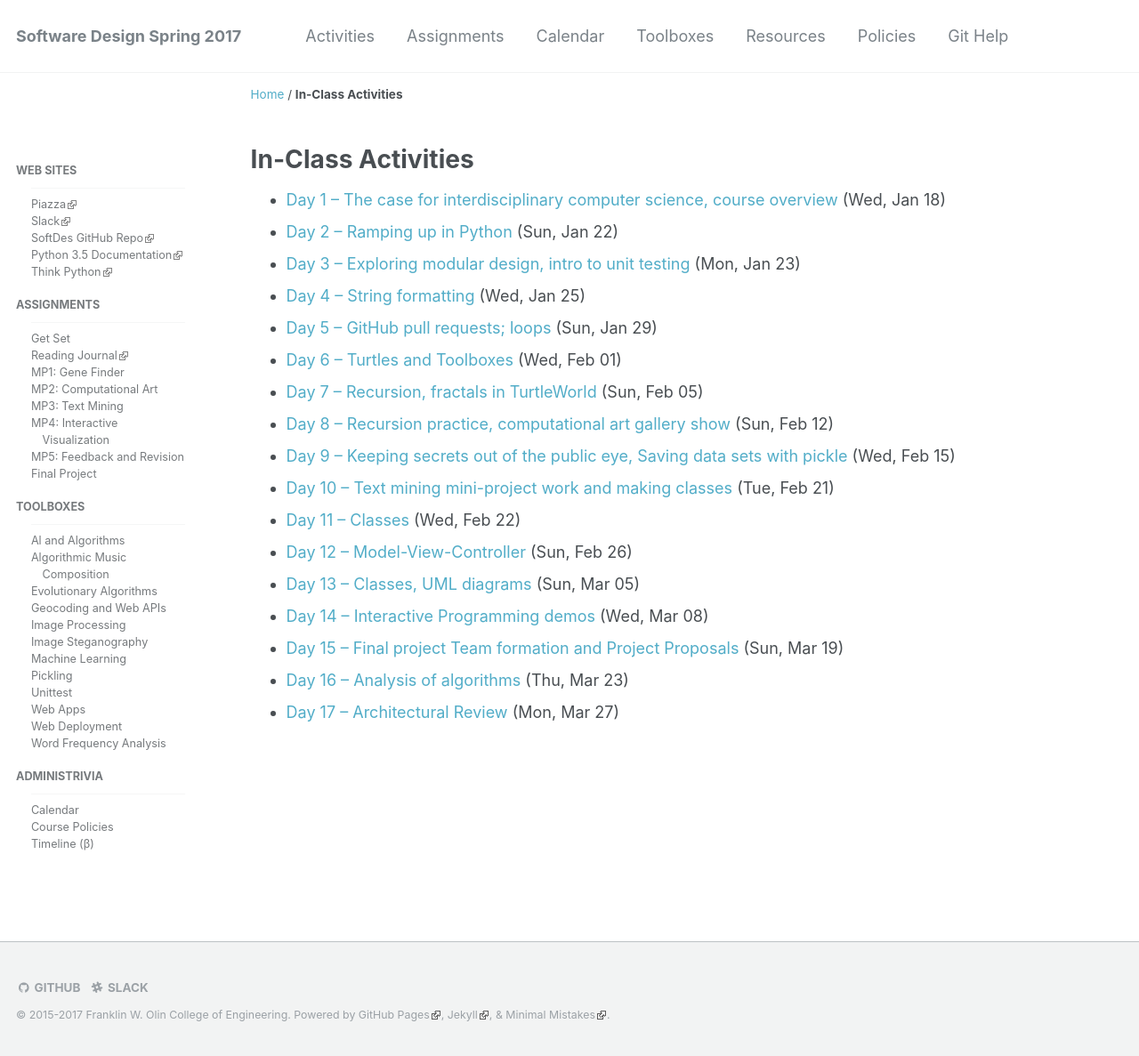
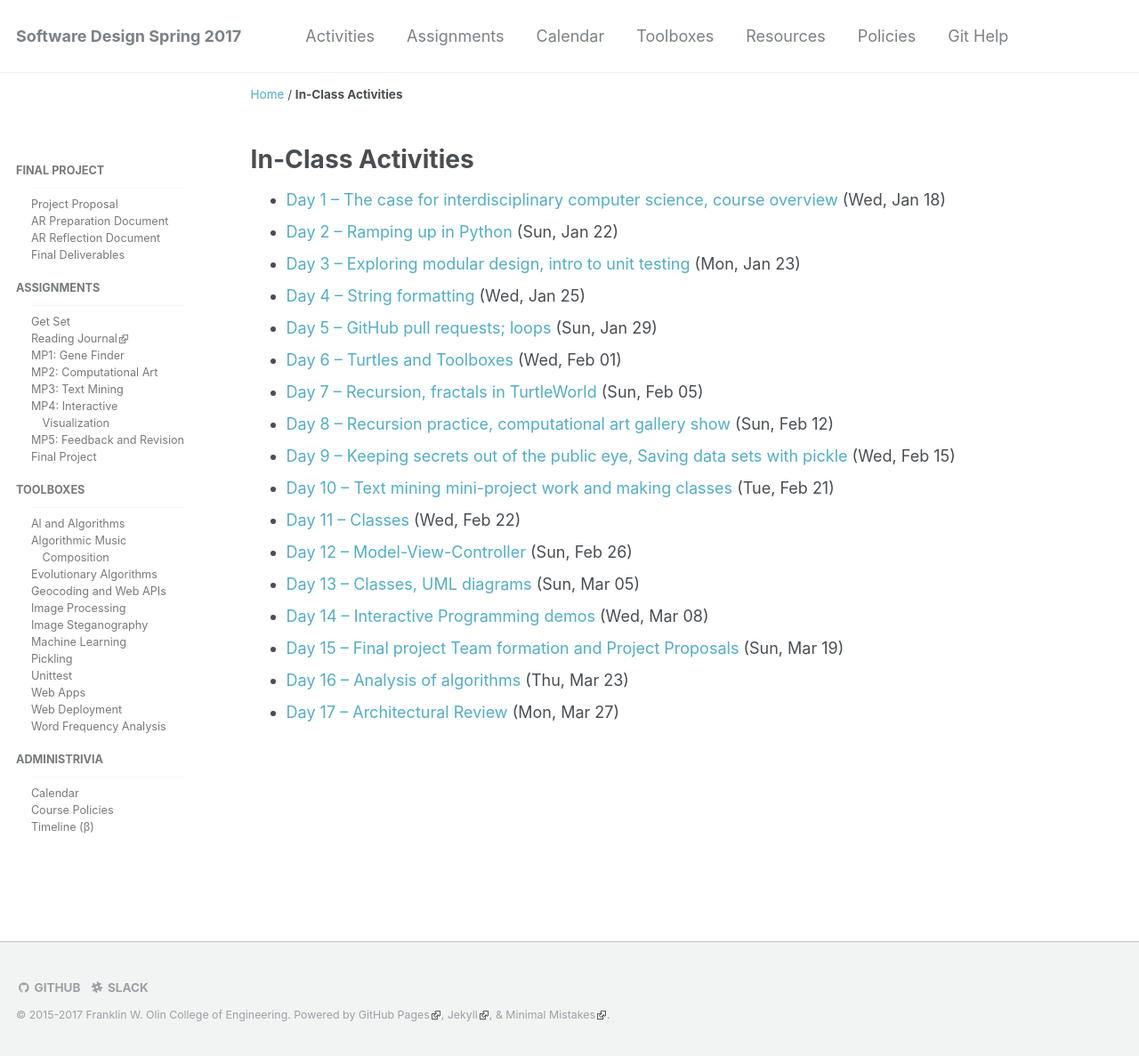
Before and after one commit to sd17spring/sd17spring.github.io, a Jekyll site: the page built from _pages/activities.html, in a window 1280 px wide and 1187 px high. Shown: the whole window at 89% size. Built offline with Jekyll 4.4.1, drawn with Linux system fonts in a browser that asks for light colours.

Commit message:
side nav: replace list of course sites by final project parts

```diff
--- a/_data/navigation.yml
+++ b/_data/navigation.yml
@@ -16,18 +16,9 @@ main:
     url: /git-help/
 
 docs:
-  - title: Web Sites
-    children:
-      - title: Piazza
-        url: https://piazza.com/class/iy3bgqkraq97c0
-      - title: Slack
-        url: https://olin.slack.com/messages/softdes17spring/
-      - title: SoftDes GitHub Repo
-        url: https://github.com//sd17spring/
-      - title: Python 3.5 Documentation
-        url: https://docs.python.org/3.5/
-      - title: Think Python
-        url: http://greenteapress.com/wp/think-python-2e/
+  - title: Final Project
+    url: /assignments/final-project/
+    assignment: true
 
   - title: Assignments
     url: /assignments/
--- a/_includes/nav_list
+++ b/_includes/nav_list
@@ -43,6 +43,16 @@
               <li><a href="{{ domain }}{{ child.url }}" class="{{ active }}">{{ child.title }}</a></li>
             {% endfor %}
           </ul>
+        {% elsif nav.assignment %}
+          <ul>
+            {% for assignment in site.assignments %}
+              {% if assignment.title == nav.title %}
+                {% for part in assignment.parts %}
+                  <li><a href="{{ assignment.url }}#{{ part.tag }}">{{ part.name }}</a></li>
+                {% endfor %}
+              {% endif %}
+            {% endfor %}
+          </ul>
         {% endif %}
       </li>
     {% endfor %}
```
Lines whose indentation alone changed are shown as unchanged.
